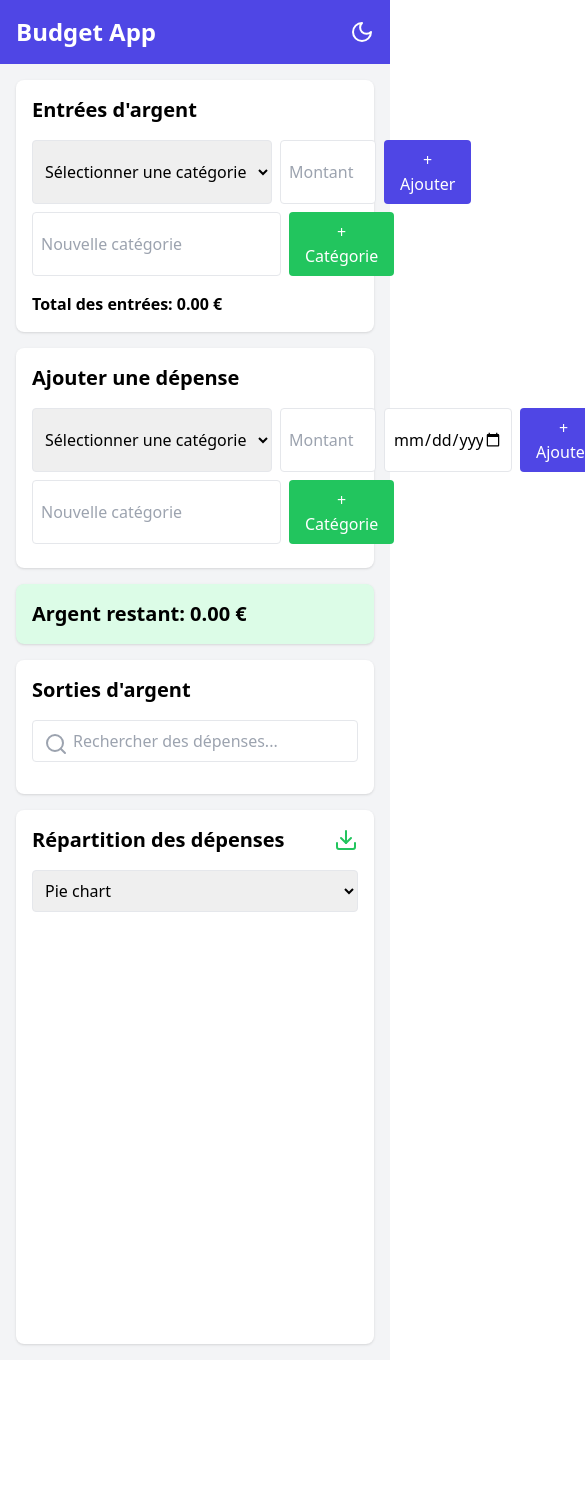
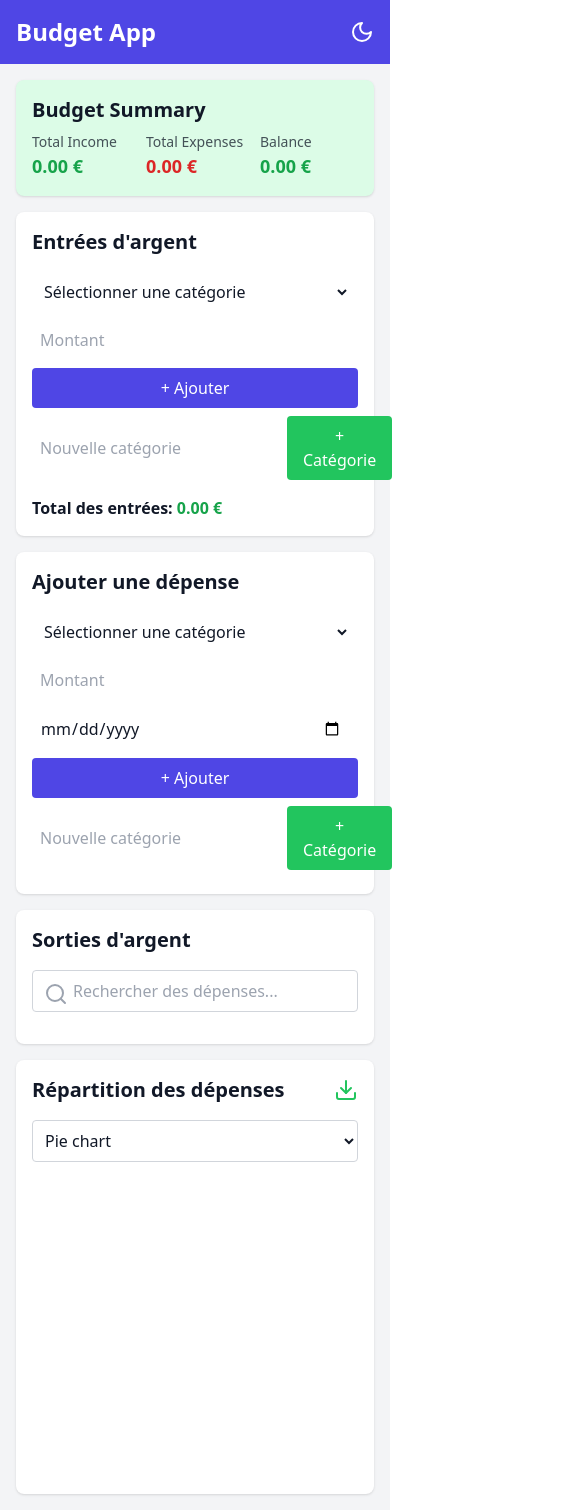
Before and after one commit to Devfront-end/the-budget-app, a React (Create React App) app in the folder client/: page / in a window 390 px wide. Shown: the top 1510 px of the page, 585 px wide, since content can reach past the window. Before the commit the page ends 1360 px from the top, so only its background shows below. Built offline with nearby package versions, Linux system fonts and the light colour scheme.

Commit message:
Update App.tsx

```diff
--- a/client/src/App.tsx
+++ b/client/src/App.tsx
@@ -1,6 +1,6 @@
 import React, { useState } from 'react';
-import { Trash2, Search, Download, Moon } from 'lucide-react';
-import { PieChart, Pie, Cell, Legend, Tooltip } from 'recharts';
+import { Trash2, Download, Moon, Sun, Search } from 'lucide-react';
+import { PieChart, Pie, Cell, Legend, Tooltip, BarChart, Bar, XAxis, YAxis, CartesianGrid, LineChart, Line } from 'recharts';
 
 interface IncomeItem {
   description: string;
@@ -14,13 +14,19 @@ interface ExpenseItem {
 }
 
 const BudgetApp: React.FC = () => {
-  const [incomeCategories, setIncomeCategories] = useState<string[]>(['Salaire net', 'Freelance', 'Investissements']);
+  const [incomeCategories, setIncomeCategories] = useState<string[]>(['Salaire net', 'Primes', "Prime d'activité", 'Freelance', 'Investissements']);
   const [expenseCategories, setExpenseCategories] = useState<string[]>(['Loyer', 'Courses', 'Transport', 'Loisirs', 'Santé']);
   const [income, setIncome] = useState<IncomeItem[]>([]);
   const [expenses, setExpenses] = useState<ExpenseItem[]>([]);
   const [newIncome, setNewIncome] = useState<{ description: string; amount: string }>({ description: '', amount: '' });
   const [newExpense, setNewExpense] = useState<{ description: string; amount: string; date: string }>({ description: '', amount: '', date: '' });
   const [newCategory, setNewCategory] = useState<string>('');
+  const [chartType, setChartType] = useState<string>('pie');
+  const [isDarkTheme, setIsDarkTheme] = useState<boolean>(false);
+
+  const toggleTheme = () => {
+    setIsDarkTheme(!isDarkTheme);
+  };
 
   const totalIncome = income.reduce((sum, item) => sum + item.amount, 0);
   const totalExpenses = expenses.reduce((sum, item) => sum + item.amount, 0);
@@ -59,27 +65,122 @@ const BudgetApp: React.FC = () => {
     }
   };
 
-  const pieChartData = expenses.map(expense => ({
+  const chartData = expenses.map(expense => ({
     name: expense.description,
     value: expense.amount
   }));
 
   const COLORS = ['#0088FE', '#00C49F', '#FFBB28', '#FF8042', '#8884d8', '#82ca9d'];
 
+  const renderChart = () => {
+    switch (chartType) {
+      case 'pie':
+        return (
+          <PieChart width={400} height={300}>
+            <Pie
+              data={chartData}
+              cx={200}
+              cy={150}
+              labelLine={false}
+              outerRadius={80}
+              fill="#8884d8"
+              dataKey="value"
+            >
+              {chartData.map((entry, index) => (
+                <Cell key={`cell-${index}`} fill={COLORS[index % COLORS.length]} />
+              ))}
+            </Pie>
+            <Tooltip />
+            <Legend />
+          </PieChart>
+        );
+      case 'bar':
+        return (
+          <BarChart width={400} height={300} data={chartData}>
+            <CartesianGrid strokeDasharray="3 3" />
+            <XAxis dataKey="name" />
+            <YAxis />
+            <Tooltip />
+            <Legend />
+            <Bar dataKey="value" fill="#8884d8" />
+          </BarChart>
+        );
+      case 'line':
+        return (
+          <LineChart width={400} height={300} data={chartData}>
+            <CartesianGrid strokeDasharray="3 3" />
+            <XAxis dataKey="name" />
+            <YAxis />
+            <Tooltip />
+            <Legend />
+            <Line type="monotone" dataKey="value" stroke="#8884d8" />
+          </LineChart>
+        );
+      default:
+        return null;
+    }
+  };
+
+  const themeClasses = isDarkTheme
+    ? {
+        body: "bg-gray-900 text-white",
+        header: "bg-indigo-800",
+        card: "bg-gray-800",
+        input: "bg-gray-700 text-white border-gray-600",
+        button: "bg-indigo-600 hover:bg-indigo-700",
+        incomeText: "text-green-400",
+        expenseText: "text-red-400",
+        balanceCard: "bg-gray-700",
+      }
+    : {
+        body: "bg-gray-100 text-gray-900",
+        header: "bg-indigo-600",
+        card: "bg-white",
+        input: "bg-white text-gray-900 border-gray-300",
+        button: "bg-indigo-600 hover:bg-indigo-700",
+        incomeText: "text-green-600",
+        expenseText: "text-red-600",
+        balanceCard: "bg-green-100",
+      };
+
   return (
-    <div className="bg-gray-100 min-h-screen">
-      <header className="bg-indigo-600 text-white p-4 flex justify-between items-center">
+    <div className={`${themeClasses.body} min-h-screen`}>
+      <header className={`${themeClasses.header} text-white p-4 flex justify-between items-center`}>
         <h1 className="text-2xl font-bold">Budget App</h1>
-        <Moon className="cursor-pointer" />
+        {isDarkTheme ? (
+          <Sun className="cursor-pointer" onClick={toggleTheme} />
+        ) : (
+          <Moon className="cursor-pointer" onClick={toggleTheme} />
+        )}
       </header>
 
       <main className="container mx-auto p-4">
+        <div className={`${themeClasses.balanceCard} p-4 rounded-lg shadow mb-4`}>
+          <h2 className="text-xl font-semibold">Budget Summary</h2>
+          <div className="grid grid-cols-3 gap-4 mt-2">
+            <div>
+              <div className="text-sm opacity-75">Total Income</div>
+              <div className={`text-lg font-bold ${themeClasses.incomeText}`}>{totalIncome.toFixed(2)} €</div>
+            </div>
+            <div>
+              <div className="text-sm opacity-75">Total Expenses</div>
+              <div className={`text-lg font-bold ${themeClasses.expenseText}`}>{totalExpenses.toFixed(2)} €</div>
+            </div>
+            <div>
+              <div className="text-sm opacity-75">Balance</div>
+              <div className={`text-lg font-bold ${remainingMoney >= 0 ? themeClasses.incomeText : themeClasses.expenseText}`}>
+                {remainingMoney.toFixed(2)} €
+              </div>
+            </div>
+          </div>
+        </div>
+
         <div className="grid grid-cols-1 md:grid-cols-2 gap-4 mb-4">
-          <div className="bg-white p-4 rounded-lg shadow">
+          <div className={`${themeClasses.card} p-4 rounded-lg shadow`}>
             <h2 className="text-xl font-semibold mb-4">Entrées d'argent</h2>
-            <div className="flex mb-2">
+            <div className="flex flex-wrap mb-2">
               <select
-                className="flex-grow mr-2 p-2 border rounded"
+                className={`${themeClasses.input} flex-grow mr-2 p-2 rounded mb-2 sm:mb-0`}
                 value={newIncome.description}
                 onChange={(e) => setNewIncome({ ...newIncome, description: e.target.value })}
               >
@@ -91,12 +192,12 @@ const BudgetApp: React.FC = () => {
               <input
                 type="text"
                 placeholder="Montant"
-                className="w-24 mr-2 p-2 border rounded"
+                className={`${themeClasses.input} w-full sm:w-24 mr-2 p-2 rounded mb-2 sm:mb-0`}
                 value={newIncome.amount}
                 onChange={(e) => setNewIncome({ ...newIncome, amount: e.target.value })}
               />
               <button
-                className="bg-indigo-600 text-white px-4 py-2 rounded"
+                className={`${themeClasses.button} w-full sm:w-auto text-white px-4 py-2 rounded`}
                 onClick={handleAddIncome}
               >
                 + Ajouter
@@ -106,7 +207,7 @@ const BudgetApp: React.FC = () => {
               <input
                 type="text"
                 placeholder="Nouvelle catégorie"
-                className="flex-grow mr-2 p-2 border rounded"
+                className={`${themeClasses.input} flex-grow mr-2 p-2 rounded`}
                 value={newCategory}
                 onChange={(e) => setNewCategory(e.target.value)}
               />
@@ -119,7 +220,7 @@ const BudgetApp: React.FC = () => {
             </div>
             {income.map((item, index) => (
               <div key={index} className="flex justify-between items-center mt-2">
-                <span>{item.description}: {item.amount} €</span>
+                <span>{item.description}: <span className={themeClasses.incomeText}>{item.amount} €</span></span>
                 <Trash2
                   className="text-red-500 cursor-pointer"
                   onClick={() => handleDeleteIncome(index)}
@@ -127,15 +228,15 @@ const BudgetApp: React.FC = () => {
               </div>
             ))}
             <div className="mt-4 font-semibold">
-              Total des entrées: {totalIncome.toFixed(2)} €
+              Total des entrées: <span className={themeClasses.incomeText}>{totalIncome.toFixed(2)} €</span>
             </div>
           </div>
 
-          <div className="bg-white p-4 rounded-lg shadow">
+          <div className={`${themeClasses.card} p-4 rounded-lg shadow`}>
             <h2 className="text-xl font-semibold mb-4">Ajouter une dépense</h2>
-            <div className="flex mb-2">
+            <div className="flex flex-wrap mb-2">
               <select
-                className="flex-grow mr-2 p-2 border rounded"
+                className={`${themeClasses.input} flex-grow mr-2 p-2 rounded mb-2 sm:mb-0`}
                 value={newExpense.description}
                 onChange={(e) => setNewExpense({ ...newExpense, description: e.target.value })}
               >
@@ -147,18 +248,18 @@ const BudgetApp: React.FC = () => {
               <input
                 type="text"
                 placeholder="Montant"
-                className="w-24 mr-2 p-2 border rounded"
+                className={`${themeClasses.input} w-full sm:w-24 mr-2 p-2 rounded mb-2 sm:mb-0`}
                 value={newExpense.amount}
                 onChange={(e) => setNewExpense({ ...newExpense, amount: e.target.value })}
               />
               <input
                 type="date"
-                className="w-32 mr-2 p-2 border rounded"
+                className={`${themeClasses.input} w-full sm:w-32 mr-2 p-2 rounded mb-2 sm:mb-0`}
                 value={newExpense.date}
                 onChange={(e) => setNewExpense({ ...newExpense, date: e.target.value })}
               />
               <button
-                className="bg-indigo-600 text-white px-4 py-2 rounded"
+                className={`${themeClasses.button} w-full sm:w-auto text-white px-4 py-2 rounded`}
                 onClick={handleAddExpense}
               >
                 + Ajouter
@@ -168,7 +269,7 @@ const BudgetApp: React.FC = () => {
               <input
                 type="text"
                 placeholder="Nouvelle catégorie"
-                className="flex-grow mr-2 p-2 border rounded"
+                className={`${themeClasses.input} flex-grow mr-2 p-2 rounded`}
                 value={newCategory}
                 onChange={(e) => setNewCategory(e.target.value)}
               />
@@ -182,28 +283,24 @@ const BudgetApp: React.FC = () => {
           </div>
         </div>
 
-        <div className="bg-green-100 p-4 rounded-lg shadow mb-4">
-          <h2 className="text-xl font-semibold">Argent restant: {remainingMoney.toFixed(2)} €</h2>
-        </div>
-
-        <div className="bg-white p-4 rounded-lg shadow mb-4">
+        <div className={`${themeClasses.card} p-4 rounded-lg shadow mb-4`}>
           <h2 className="text-xl font-semibold mb-4">Sorties d'argent</h2>
           <div className="relative mb-4">
             <Search className="absolute left-3 top-3 text-gray-400" />
             <input
               type="text"
               placeholder="Rechercher des dépenses..."
-              className="w-full p-2 pl-10 border rounded"
+              className={`${themeClasses.input} w-full p-2 pl-10 border rounded`}
             />
           </div>
           {expenses.map((expense, index) => (
-            <div key={index} className="flex justify-between items-center mb-2">
+            <div key={index} className="flex justify-between items-center py-2 border-b border-gray-200 dark:border-gray-700">
               <div>
                 <div className="font-semibold">{expense.description}</div>
-                <div className="text-sm text-gray-500">{expense.date}</div>
+                <div className="text-sm opacity-75">{expense.date}</div>
               </div>
               <div className="flex items-center">
-                <span className="mr-2">{expense.amount} €</span>
+                <span className={`mr-2 ${themeClasses.expenseText}`}>{expense.amount} €</span>
                 <Trash2
                   className="text-red-500 cursor-pointer"
                   onClick={() => handleDeleteExpense(index)}
@@ -213,31 +310,23 @@ const BudgetApp: React.FC = () => {
           ))}
         </div>
 
-        <div className="bg-white p-4 rounded-lg shadow">
+        <div className={`${themeClasses.card} p-4 rounded-lg shadow`}>
           <div className="flex justify-between items-center mb-4">
             <h2 className="text-xl font-semibold">Répartition des dépenses</h2>
             <Download className="text-green-500 cursor-pointer" />
           </div>
-          <select className="w-full p-2 mb-4 border rounded">
-            <option>Pie chart</option>
+          <select
+            className={`${themeClasses.input} w-full p-2 mb-4 border rounded`}
+            value={chartType}
+            onChange={(e) => setChartType(e.target.value)}
+          >
+            <option value="pie">Pie chart</option>
+            <option value="bar">Bar chart</option>
+            <option value="line">Line chart</option>
           </select>
-          <PieChart width={400} height={400}>
-            <Pie
-              data={pieChartData}
-              cx={200}
-              cy={200}
-              labelLine={false}
-              outerRadius={80}
-              fill="#8884d8"
-              dataKey="value"
-            >
-              {pieChartData.map((entry, index) => (
-                <Cell key={`cell-${index}`} fill={COLORS[index % COLORS.length]} />
-              ))}
-            </Pie>
-            <Tooltip />
-            <Legend />
-          </PieChart>
+          <div className="w-full overflow-x-auto">
+            {renderChart()}
+          </div>
         </div>
       </main>
     </div>
```
Also changed, not shown: 1 other file (tests, documents, lock files or other folders).
